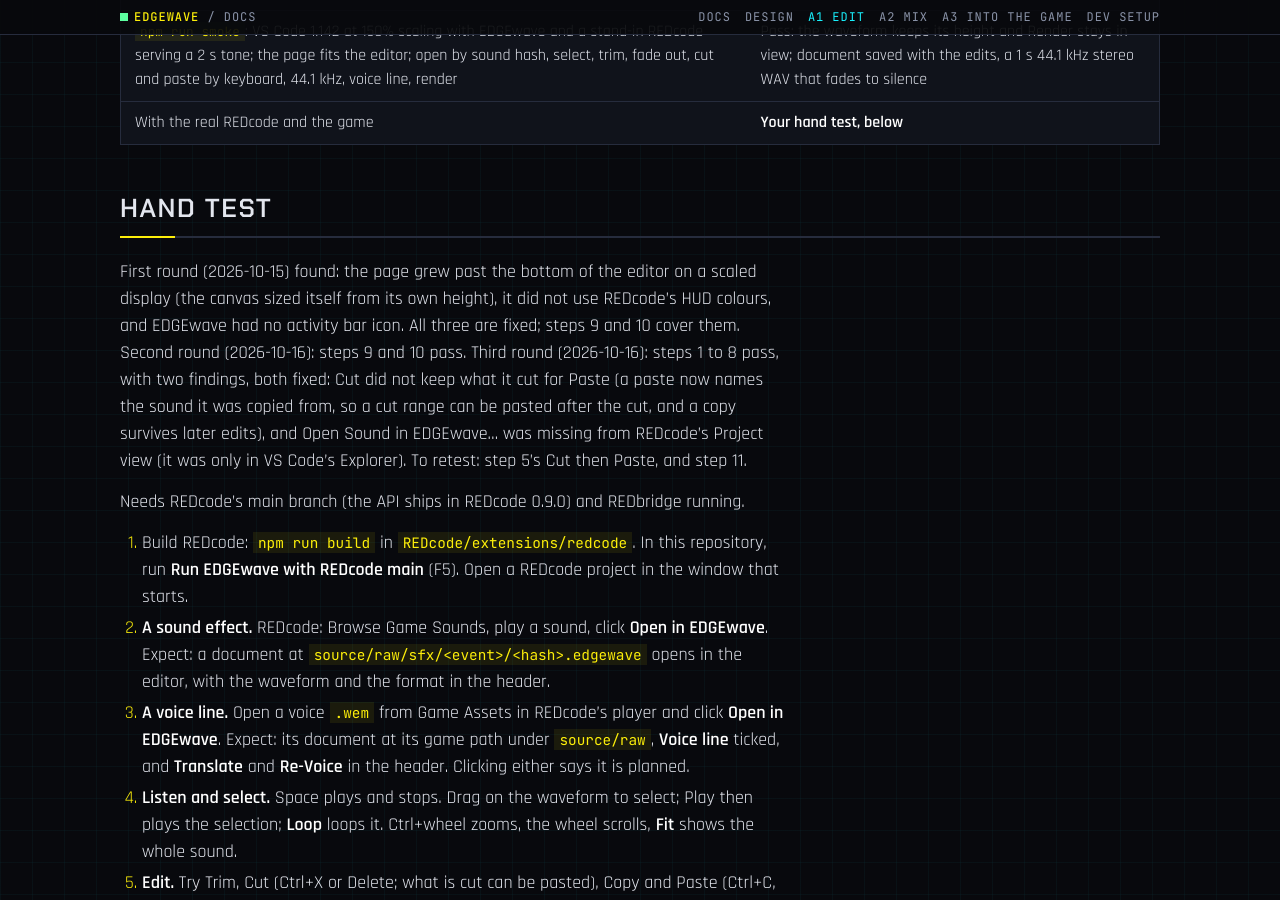
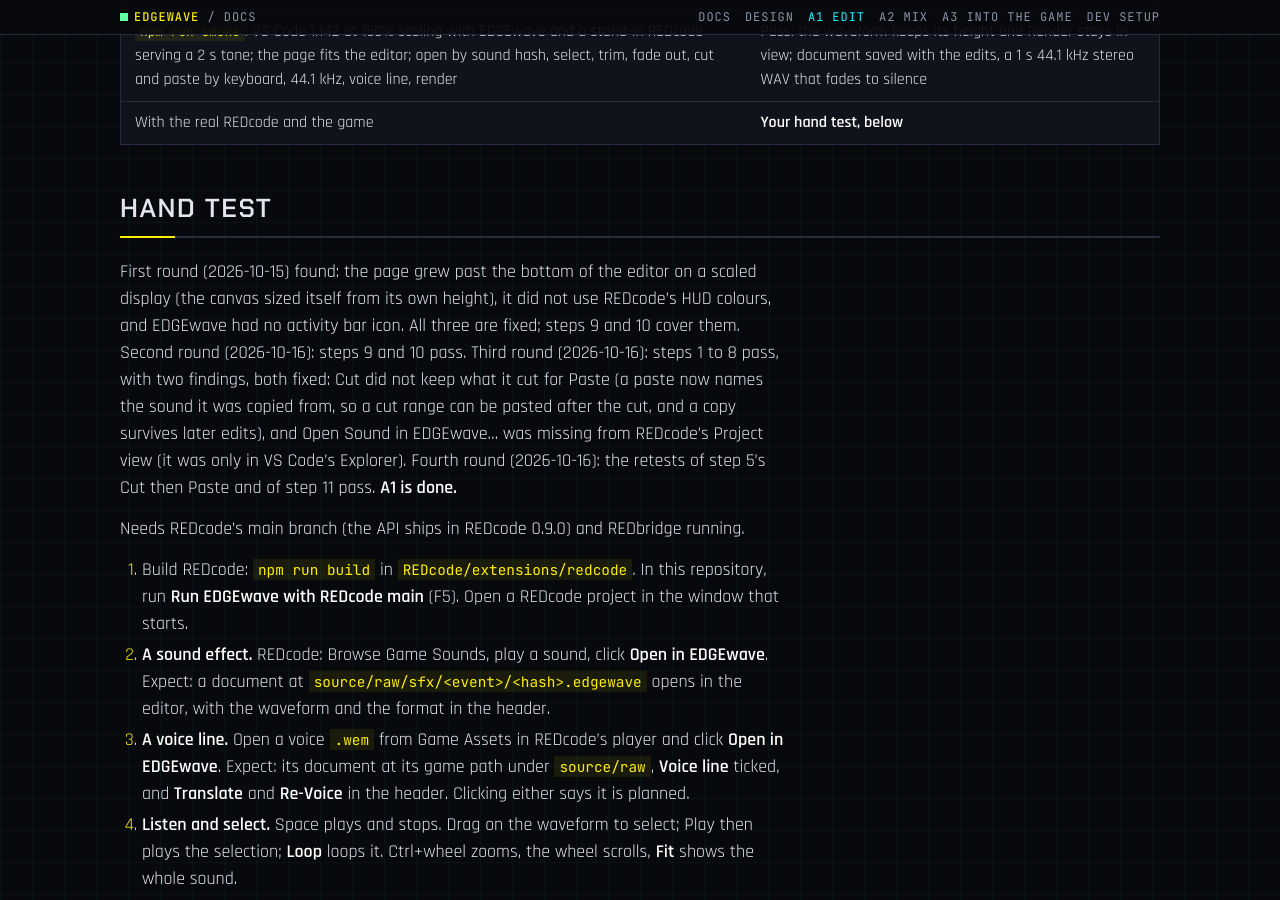
Before and after one commit to Edgemodders/EDGEwave, a Jekyll site: the page built from docs/a1-edit.md, in a window 1280 px wide and 900 px high, scrolled down 1314 px. Built offline with Jekyll 4.4.1, drawn with Linux system fonts in a browser that asks for light colours; our own code applies the rules of GitHub Pages for plain Markdown files; some of the changed text lies outside the part shown.

Commit message:
A1 Edit is done: the retests of Cut then Paste and the Project view menu pass
Co-Authored-By: Claude Opus 5.5 <noreply@anthropic.com>

```diff
--- a/docs/a1-edit.md
+++ b/docs/a1-edit.md
@@ -1,6 +1,6 @@
 # A1 Edit
 
-Status: **built 2026-10-15, hand test pending.** The single-sound editor: open a sound from REDcode, edit it, render it to WAV.
+Status: **done 2026-10-16** (built 2026-10-15; hand test passed). The single-sound editor: open a sound from REDcode, edit it, render it to WAV.
 
 ## What is built
 
@@ -34,7 +34,7 @@ Opening the same sound again opens its document. The render is a WAV in the proj
 
 ## Hand test
 
-First round (2026-10-15) found: the page grew past the bottom of the editor on a scaled display (the canvas sized itself from its own height), it did not use REDcode's HUD colours, and EDGEwave had no activity bar icon. All three are fixed; steps 9 and 10 cover them. Second round (2026-10-16): steps 9 and 10 pass. Third round (2026-10-16): steps 1 to 8 pass, with two findings, both fixed: Cut did not keep what it cut for Paste (a paste now names the sound it was copied from, so a cut range can be pasted after the cut, and a copy survives later edits), and Open Sound in EDGEwave… was missing from REDcode's Project view (it was only in VS Code's Explorer). To retest: step 5's Cut then Paste, and step 11.
+First round (2026-10-15) found: the page grew past the bottom of the editor on a scaled display (the canvas sized itself from its own height), it did not use REDcode's HUD colours, and EDGEwave had no activity bar icon. All three are fixed; steps 9 and 10 cover them. Second round (2026-10-16): steps 9 and 10 pass. Third round (2026-10-16): steps 1 to 8 pass, with two findings, both fixed: Cut did not keep what it cut for Paste (a paste now names the sound it was copied from, so a cut range can be pasted after the cut, and a copy survives later edits), and Open Sound in EDGEwave… was missing from REDcode's Project view (it was only in VS Code's Explorer). Fourth round (2026-10-16): the retests of step 5's Cut then Paste and of step 11 pass. **A1 is done.**
 
 Needs REDcode's main branch (the API ships in REDcode 0.9.0) and REDbridge running.
 
```
Also changed, not shown: CLAUDE.md (+2 -2 lines), docs/design.md (+1 -1 lines), docs/index.md (+1 -1 lines), README.md, docs/assets/brand/badges/status.svg, 1 other file.
